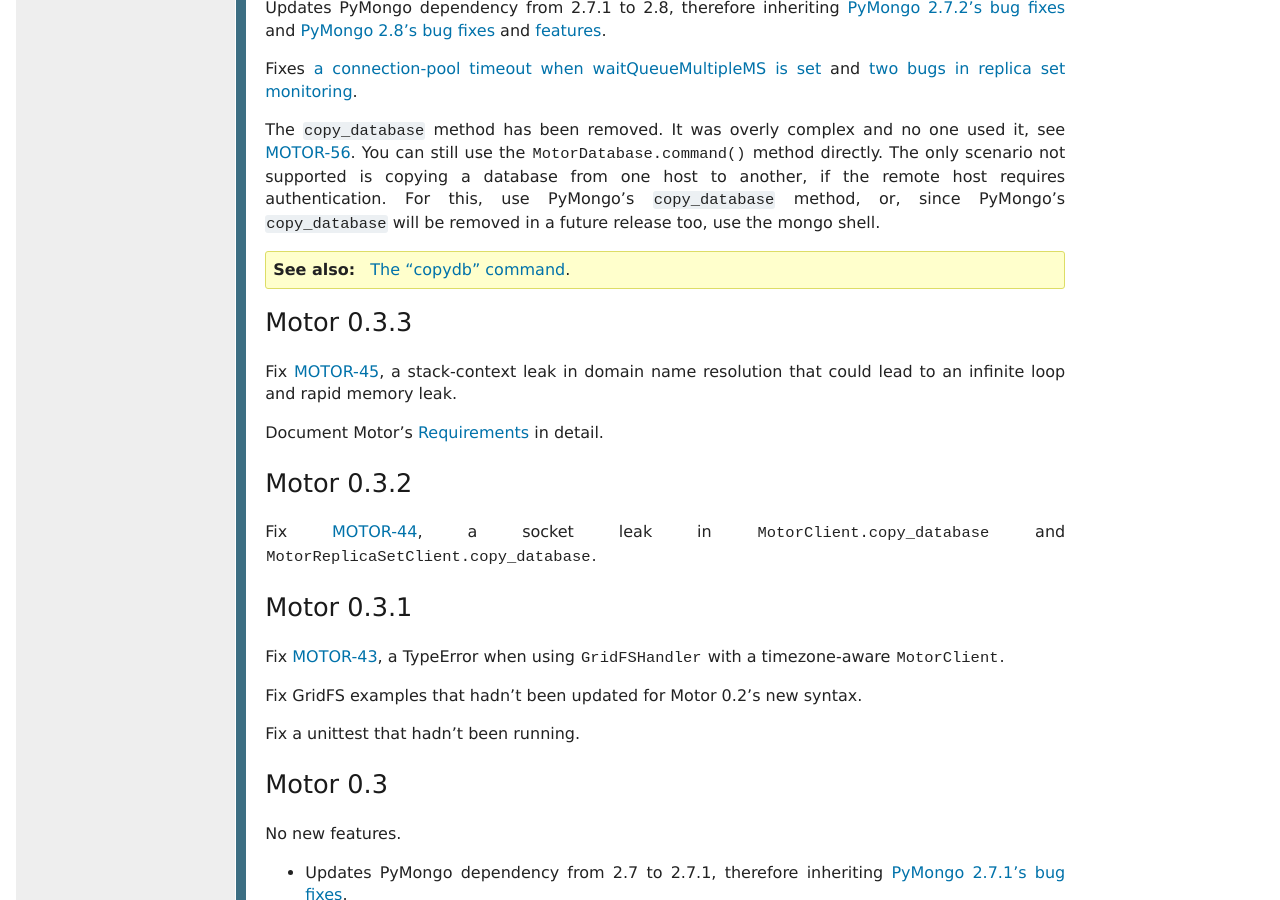
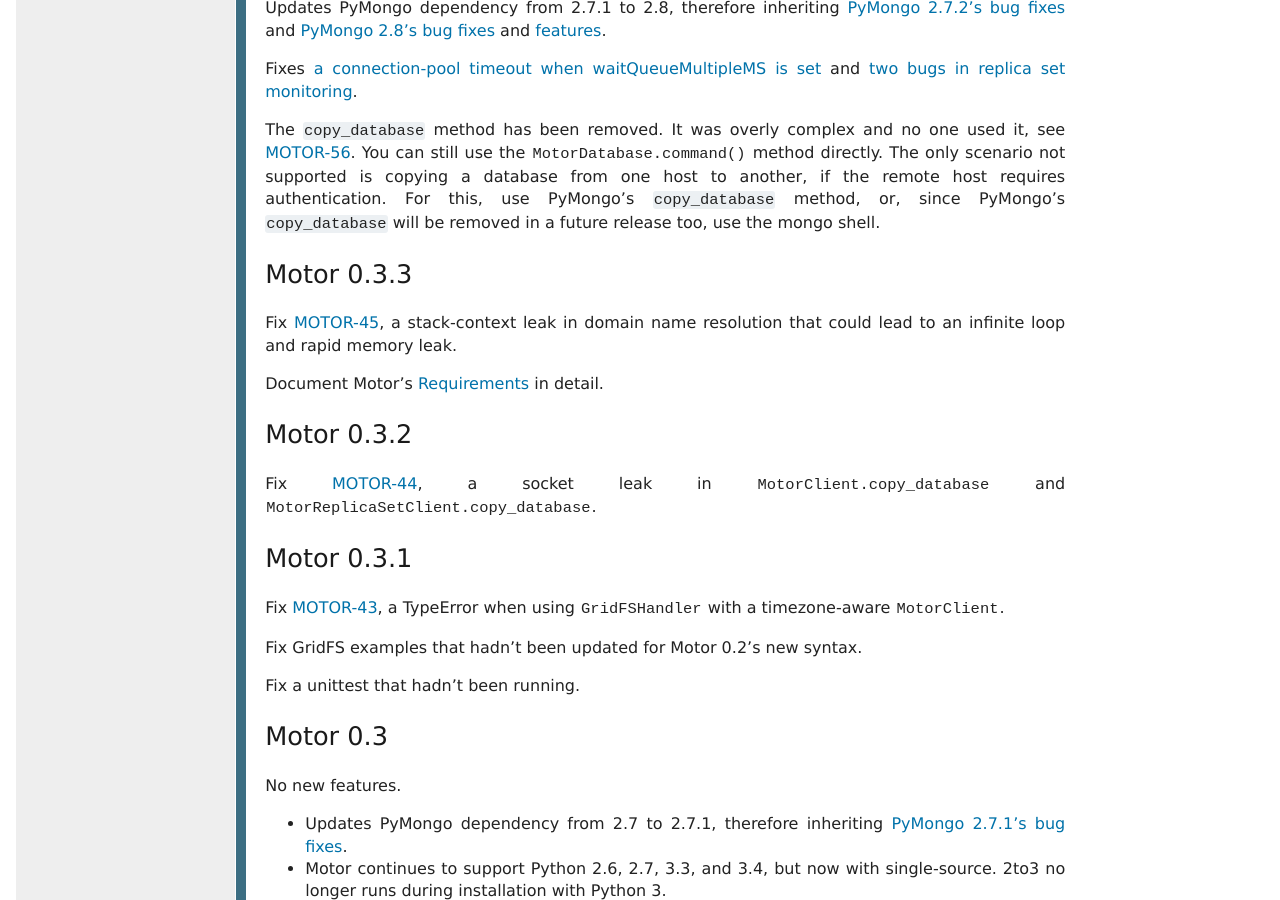
Before and after one commit to mongodb/motor, a Sphinx documentation site: the page built from doc/changelog.rst, in a window 1280 px wide and 900 px high, scrolled down 21336 px. Built offline with Sphinx 7.4.7, drawn with Linux system fonts in a browser that asks for light colours; the version number could not be read and is left out.

Commit message:
remove dead link

```diff
--- a/doc/changelog.rst
+++ b/doc/changelog.rst
@@ -1257,8 +1257,6 @@
 For this, use PyMongo's ``copy_database`` method, or, since PyMongo's
 ``copy_database`` will be removed in a future release too, use the mongo shell.
 
-.. seealso:: `The "copydb" command <https://mongodb.com/docs/manual/reference/command/copydb/>`_.
-
 Motor 0.3.3
 -----------
 
```
